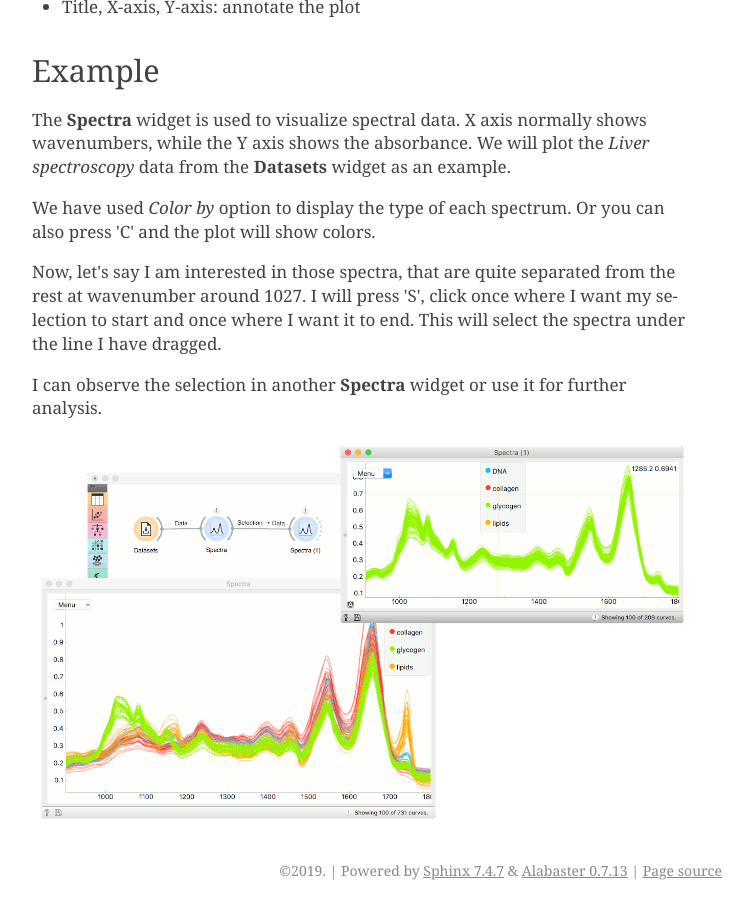
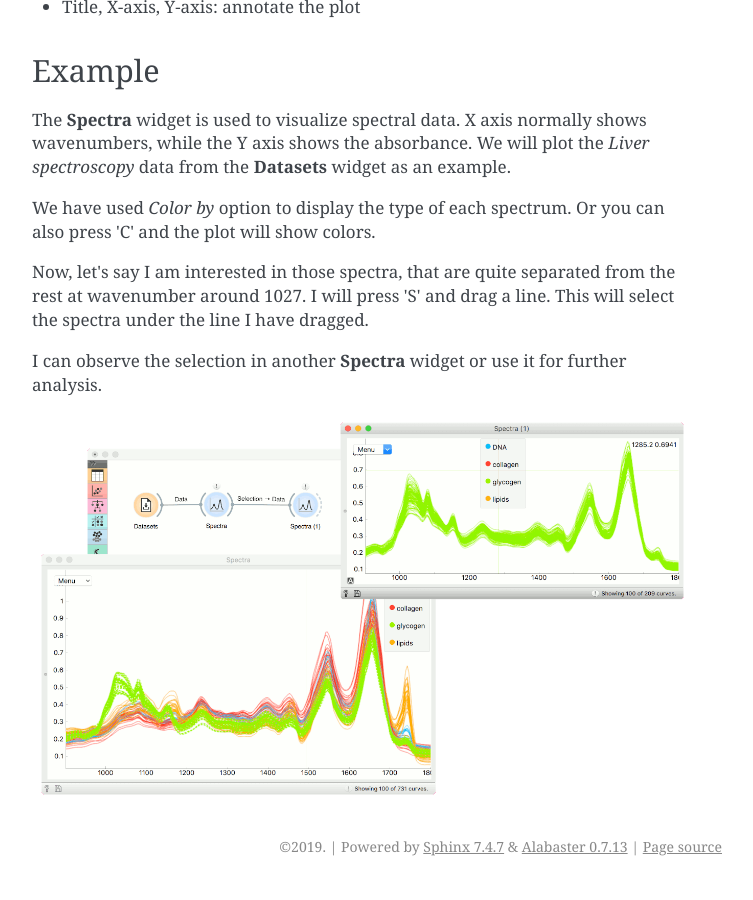
Before and after one commit to znarthur/orange-spectroscopy, a Sphinx documentation site: the page built from doc/widgets/spectra.rst, in a window 1280 px wide and 900 px high, scrolled down 1559 px. Shown: the whole window, without its empty margins (388-1141 px from the left). Built offline with Sphinx 7.4.7, drawn with Linux system fonts in a browser that asks for light colours.

Commit message:
Do not mention clicking in Spectra documentation

```diff
--- a/doc/widgets/spectra.rst
+++ b/doc/widgets/spectra.rst
@@ -61,7 +61,7 @@ The **Spectra** widget is used to visualize spectral data. X axis normally shows
 
 We have used *Color by* option to display the type of each spectrum. Or you can also press 'C' and the plot will show colors.
 
-Now, let's say I am interested in those spectra, that are quite separated from the rest at wavenumber around 1027. I will press 'S', click once where I want my selection to start and once where I want it to end. This will select the spectra under the line I have dragged.
+Now, let's say I am interested in those spectra, that are quite separated from the rest at wavenumber around 1027. I will press 'S' and drag a line. This will select the spectra under the line I have dragged.
 
 I can observe the selection in another **Spectra** widget or use it for further analysis.
 
```
